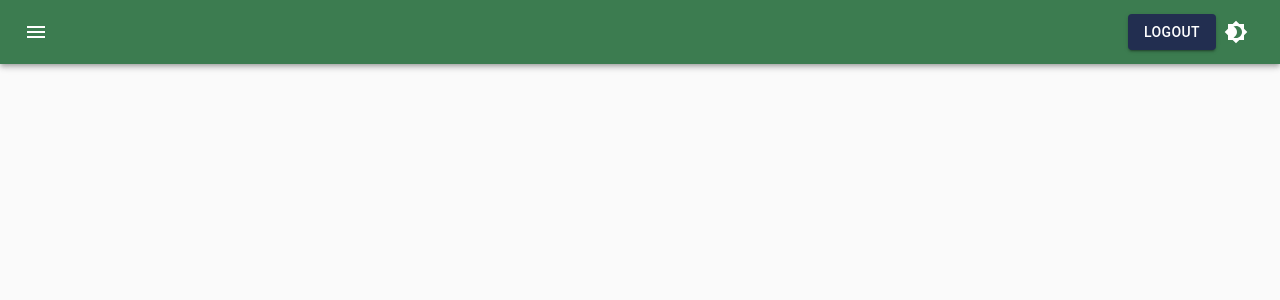
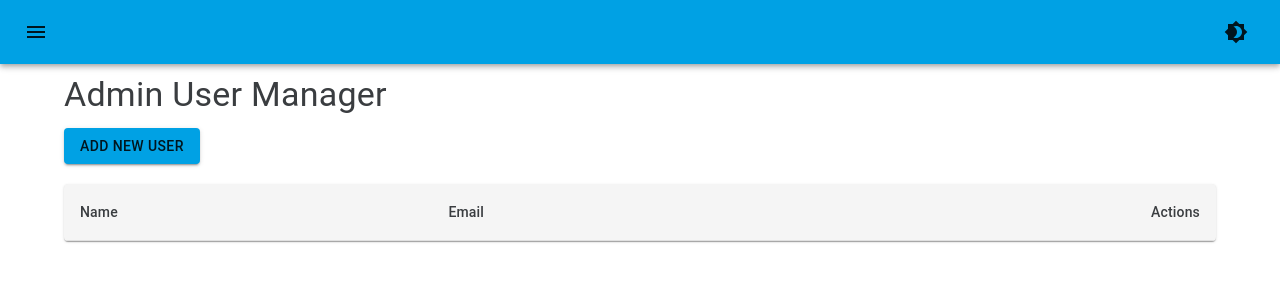
Before and after one commit to Kelso-Shaw/arma-headquarters, a React (Create React App) app: page /dashboard/user-manager in a window 1280 px wide. Before the commit this address had no page. Shown: the top 300 px of the page. Built offline with nearby package versions, Linux system fonts and the light colour scheme; sample sign-in values are in the browser's storage.

Commit message:
Init: user-manager

```diff
--- a/src/App.js
+++ b/src/App.js
@@ -6,6 +6,7 @@ import Dashboard from "./components/Dashboard";
 import Home from "./components/Home";
 import Nav from "./components/Nav";
 import PrivateRoute from "./components/PrivateRoute";
+import UserManager from "./components/usermanager/UserManager";
 
 const App = () => {
 	const clanName = process.env.REACT_APP_CLAN_NAME;
@@ -31,6 +32,13 @@ const App = () => {
 							<Route element={<PrivateRoute />}>
 								<Route path="/dashboard" element={<Dashboard />} />
 							</Route>
+
+							<Route element={<PrivateRoute />}>
+								<Route
+									path="/dashboard/user-manager"
+									element={<UserManager />}
+								/>
+							</Route>
 						</Routes>
 					</div>
 				</Router>
--- a/src/components/Home.jsx
+++ b/src/components/Home.jsx
@@ -63,7 +63,7 @@ const Home = () => {
 						<LockOutlinedIcon />
 					</Avatar>
 					<Typography component="h1" variant="h5">
-						Sign in
+						Sign In
 					</Typography>
 					<Box
 						component="form"
--- a/src/components/Nav.jsx
+++ b/src/components/Nav.jsx
@@ -1,17 +1,83 @@
+import React, { useState } from "react";
 import MenuIcon from "@mui/icons-material/Menu";
 import AppBar from "@mui/material/AppBar";
 import Box from "@mui/material/Box";
 import IconButton from "@mui/material/IconButton";
 import Toolbar from "@mui/material/Toolbar";
 import Typography from "@mui/material/Typography";
-import React from "react";
+import Drawer from "@mui/material/Drawer";
+import List from "@mui/material/List";
+import ListItemButton from "@mui/material/ListItemButton";
+import ListItemIcon from "@mui/material/ListItemIcon";
+import ListItemText from "@mui/material/ListItemText";
+import HomeIcon from "@mui/icons-material/Home";
+import SettingsIcon from "@mui/icons-material/Settings";
+import { useAuth } from "./AuthContext";
 import ThemeButton from "./buttons/ThemeButton";
-
-import { useAuth } from "./AuthContext";
-import Logout from "./buttons/Logout";
+import LogoutIcon from "@mui/icons-material/Logout";
+import { Navigate, useNavigate } from "react-router-dom";
 
 function Nav({ name }) {
 	const { auth } = useAuth();
+	const [drawerOpen, setDrawerOpen] = useState(false);
+	const navigate = useNavigate();
+
+	const toggleDrawer = (open) => (event) => {
+		if (
+			event.type === "keydown" &&
+			(event.key === "Tab" || event.key === "Shift")
+		) {
+			return;
+		}
+		setDrawerOpen(open);
+	};
+
+	const { logout } = useAuth();
+	const handleLogout = () => {
+		logout();
+		navigate("/");
+	};
+
+	const drawerList = () => (
+		<Box
+			sx={{ width: 250 }}
+			role="presentation"
+			onClick={toggleDrawer(false)}
+			onKeyDown={toggleDrawer(false)}
+		>
+			<List>
+				<ListItemButton>
+					<ListItemIcon>
+						<HomeIcon />
+					</ListItemIcon>
+					<ListItemText primary="Home" />
+				</ListItemButton>
+				<ListItemButton>
+					<ListItemIcon>
+						<SettingsIcon />
+					</ListItemIcon>
+					<ListItemText primary="Settings" />
+				</ListItemButton>
+				<ListItemButton onClick={() => navigate("dashboard/user-manager")}>
+					<ListItemIcon>
+						<SettingsIcon />
+					</ListItemIcon>
+					<ListItemText primary="User Manager" />
+				</ListItemButton>
+				{auth.isAuthenticated ? (
+					<ListItemButton onClick={handleLogout}>
+						<ListItemIcon>
+							<LogoutIcon />
+						</ListItemIcon>
+						<ListItemText primary="Logout" />
+					</ListItemButton>
+				) : (
+					""
+				)}
+			</List>
+		</Box>
+	);
+
 	return (
 		<Box sx={{ flexGrow: 1 }}>
 			<AppBar position="static">
@@ -22,21 +88,24 @@ function Nav({ name }) {
 						color="inherit"
 						aria-label="menu"
 						sx={{ mr: 2 }}
+						onClick={toggleDrawer(true)}
 					>
 						<MenuIcon />
 					</IconButton>
 					<Typography
 						variant="h6"
 						component="div"
-						color="text.primary"
+						color="text.title"
 						sx={{ flexGrow: 1 }}
 					>
 						{name}
 					</Typography>
-					{auth.isAuthenticated ? <Logout /> : ""}
 					<ThemeButton />
 				</Toolbar>
 			</AppBar>
+			<Drawer anchor="left" open={drawerOpen} onClose={toggleDrawer(false)}>
+				{drawerList()}
+			</Drawer>
 		</Box>
 	);
 }
--- a/src/components/buttons/FormButton.jsx
+++ b/src/components/buttons/FormButton.jsx
@@ -10,13 +10,13 @@ export const FormButton = () => {
 			sx={{
 				mt: 3,
 				mb: 2,
-				bgcolor: "secondary.main",
+				bgcolor: "primary",
 				"&:hover": {
 					bgcolor: "primary.accent",
 				},
 			}}
 		>
-			<Typography>Sign in</Typography>
+			<Typography>Sign In</Typography>
 		</Button>
 	);
 };
--- a/src/components/buttons/Logout.jsx
+++ /dev/null
@@ -1,31 +0,0 @@
-import { Button } from "@mui/material";
-import React from "react";
-import { useNavigate } from "react-router-dom";
-import { useAuth } from "../AuthContext";
-
-const Logout = () => {
-	const { logout } = useAuth();
-	const navigate = useNavigate();
-	const handleLogout = () => {
-		logout();
-		navigate("/");
-	};
-
-	return (
-		<Button
-			variant="contained"
-			color="primary"
-			onClick={handleLogout}
-			sx={{
-				bgcolor: "secondary.main",
-				"&:hover": {
-					bgcolor: "primary.accent",
-				},
-			}}
-		>
-			Logout
-		</Button>
-	);
-};
-
-export default Logout;
--- /dev/null
+++ b/src/components/usermanager/UserManager.jsx
@@ -0,0 +1,136 @@
+import React, { useState, useEffect } from "react";
+import {
+	Container,
+	Typography,
+	Button,
+	Table,
+	TableBody,
+	TableCell,
+	TableContainer,
+	TableHead,
+	TableRow,
+	Paper,
+	IconButton,
+	Dialog,
+	DialogActions,
+	DialogContent,
+	DialogContentText,
+	DialogTitle,
+	TextField,
+} from "@mui/material";
+import { Edit, Delete } from "@mui/icons-material";
+
+const UserManager = () => {
+	const [users, setUsers] = useState([]);
+	const [open, setOpen] = useState(false);
+	const [selectedUser, setSelectedUser] = useState(null);
+	const [newUser, setNewUser] = useState({ name: "", email: "" });
+
+	useEffect(() => {}, []);
+
+	const handleOpen = (user = null) => {
+		setSelectedUser(user);
+		setOpen(true);
+	};
+
+	const handleClose = () => {
+		setOpen(false);
+		setSelectedUser(null);
+	};
+
+	const handleSave = () => {
+		if (selectedUser) {
+		} else {
+		}
+		handleClose();
+	};
+
+	const handleDelete = (userId) => {};
+
+	return (
+		<Container>
+			<Typography variant="h4" gutterBottom>
+				Admin User Manager
+			</Typography>
+			<Button variant="contained" color="primary" onClick={() => handleOpen()}>
+				Add New User
+			</Button>
+			<TableContainer component={Paper} style={{ marginTop: 20 }}>
+				<Table>
+					<TableHead>
+						<TableRow>
+							<TableCell>Name</TableCell>
+							<TableCell>Email</TableCell>
+							<TableCell align="right">Actions</TableCell>
+						</TableRow>
+					</TableHead>
+					<TableBody>
+						{users.map((user) => (
+							<TableRow key={user.id}>
+								<TableCell>{user.name}</TableCell>
+								<TableCell>{user.email}</TableCell>
+								<TableCell align="right">
+									<IconButton color="primary" onClick={() => handleOpen(user)}>
+										<Edit />
+									</IconButton>
+									<IconButton
+										color="secondary"
+										onClick={() => handleDelete(user.id)}
+									>
+										<Delete />
+									</IconButton>
+								</TableCell>
+							</TableRow>
+						))}
+					</TableBody>
+				</Table>
+			</TableContainer>
+
+			<Dialog open={open} onClose={handleClose}>
+				<DialogTitle>{selectedUser ? "Edit User" : "Add New User"}</DialogTitle>
+				<DialogContent>
+					<DialogContentText>
+						{selectedUser
+							? "Edit the details of the user."
+							: "Enter details of the new user."}
+					</DialogContentText>
+					<TextField
+						autoFocus
+						margin="dense"
+						label="Name"
+						type="text"
+						fullWidth
+						value={selectedUser ? selectedUser.name : newUser.name}
+						onChange={(e) =>
+							selectedUser
+								? setSelectedUser({ ...selectedUser, name: e.target.value })
+								: setNewUser({ ...newUser, name: e.target.value })
+						}
+					/>
+					<TextField
+						margin="dense"
+						label="Email"
+						type="email"
+						fullWidth
+						value={selectedUser ? selectedUser.email : newUser.email}
+						onChange={(e) =>
+							selectedUser
+								? setSelectedUser({ ...selectedUser, email: e.target.value })
+								: setNewUser({ ...newUser, email: e.target.value })
+						}
+					/>
+				</DialogContent>
+				<DialogActions>
+					<Button onClick={handleClose} color="primary">
+						Cancel
+					</Button>
+					<Button onClick={handleSave} color="primary">
+						Save
+					</Button>
+				</DialogActions>
+			</Dialog>
+		</Container>
+	);
+};
+
+export default UserManager;
--- a/src/theme.js
+++ b/src/theme.js
@@ -1,41 +1,41 @@
 import { createTheme } from "@mui/material/styles";
 
 /* Color Palette for Lightmode:
-	Accent: "#E3B23C"
-	Primary: "#3C7C50"
-	Secondary: "#222E50"
-	Background: "#fafafa"
-	Text Primary: "#FAFAFA"
-	Text Secondary: "#9EA3B0"
-	https://coolors.co/E3B23C-3c7c50-222e50-fafafa-9EA3B0
+	Accent: "#FF6F61"
+	Primary: "#00A1E4"
+	Secondary: "#3A3D40"
+	Background: "#FFFFFF"
+	Text Primary: "#3A3D40"
+	Text Secondary: "#73777B"
+	https://coolors.co/ff6f61-00a1e4-3a3d40-ffffff-73777b
 */
 
-const backgroundDefaultLight = "#fafafa";
-const primaryColorLight = "#3C7C50";
-const secondaryColorLight = "#222E50";
-const textPrimaryLight = "#FAFAFA";
-const textSecondaryLight = "#9EA3B0";
-const backgroundPaperLight = primaryColorLight;
+const backgroundDefaultLight = "#FFFFFF";
+const primaryColorLight = "#00A1E4";
+const secondaryColorLight = "#3A3D40";
+const textPrimaryLight = "#3A3D40";
+const textSecondaryLight = "#73777B";
+const backgroundPaperLight = "#F5F5F5";
 
 /* Color Palette for Darkmode
-	Accent: "#E3B23C"
-	Primary: "#2A2A72"
-	Secondary: "#232528"
-	Background: "#232528"
-	Text Primary: "#FAFAFA"
-	Text Secondary: "#9EA3B0"
-	https://coolors.co/E3B23C-2A2A72-232528-FAFAFA-9EA3B0
-
+	Accent: "#FF6F61"
+	Primary: "#00A1E4"
+	Secondary: "#121212"
+	Background: "#1C1C1E"
+	Text Primary: "#FFFFFF"
+	Text Secondary: "#73777B"
+	https://coolors.co/ff6f61-00a1e4-121212-1c1c1e-73777b
 */
 
-const primaryColorDark = "#2A2A72";
-const secondaryColorDark = "#232528";
-const textPrimaryDark = "#FAFAFA";
-const textSecondaryDark = "#9EA3B0";
-const backgroundDefaultDark = "#232528";
-const backgroundPaperDark = primaryColorDark;
+const primaryColorDark = "#00A1E4";
+const secondaryColorDark = "#121212";
+const textPrimaryDark = "#FFFFFF";
+const textSecondaryDark = "#73777B";
+const backgroundDefaultDark = "#1C1C1E";
+const backgroundPaperDark = "#2C2C2E";
 
 const primaryAccent = "#E3B23C";
+const textTitle = "#FFFFFF";
 
 export const lightTheme = createTheme({
 	palette: {
@@ -54,6 +54,7 @@ export const lightTheme = createTheme({
 		text: {
 			primary: textPrimaryLight,
 			secondary: textSecondaryLight,
+			title: textTitle,
 		},
 	},
 });
@@ -75,6 +76,7 @@ export const darkTheme = createTheme({
 		text: {
 			primary: textPrimaryDark,
 			secondary: textSecondaryDark,
+			title: textTitle,
 		},
 	},
 });
```
